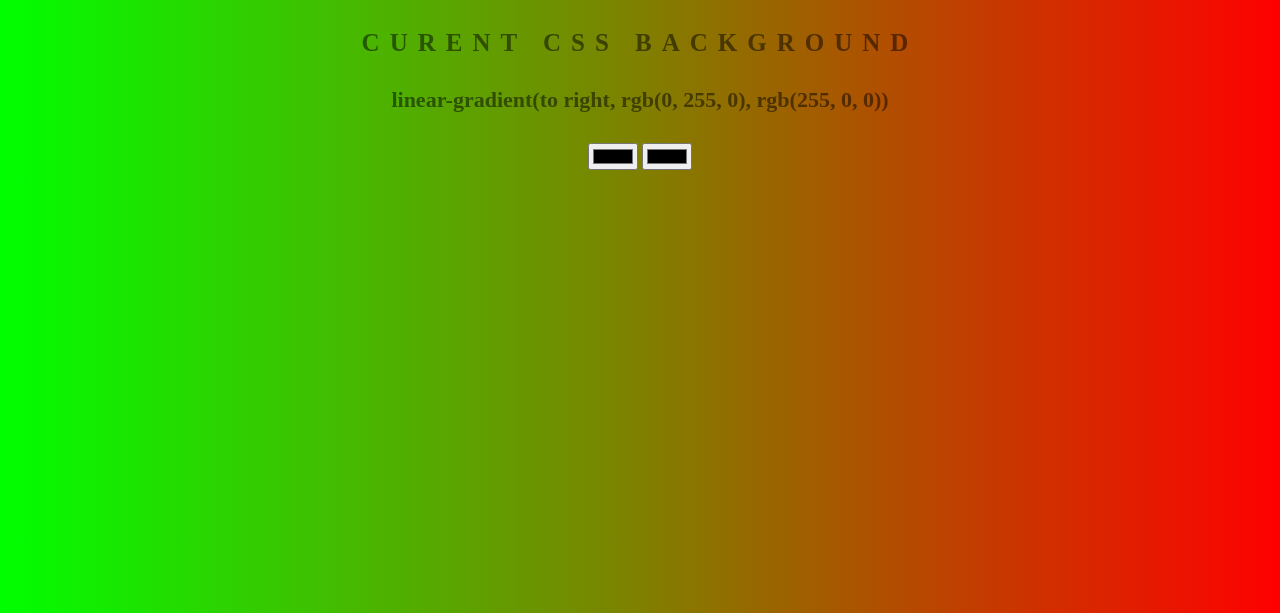
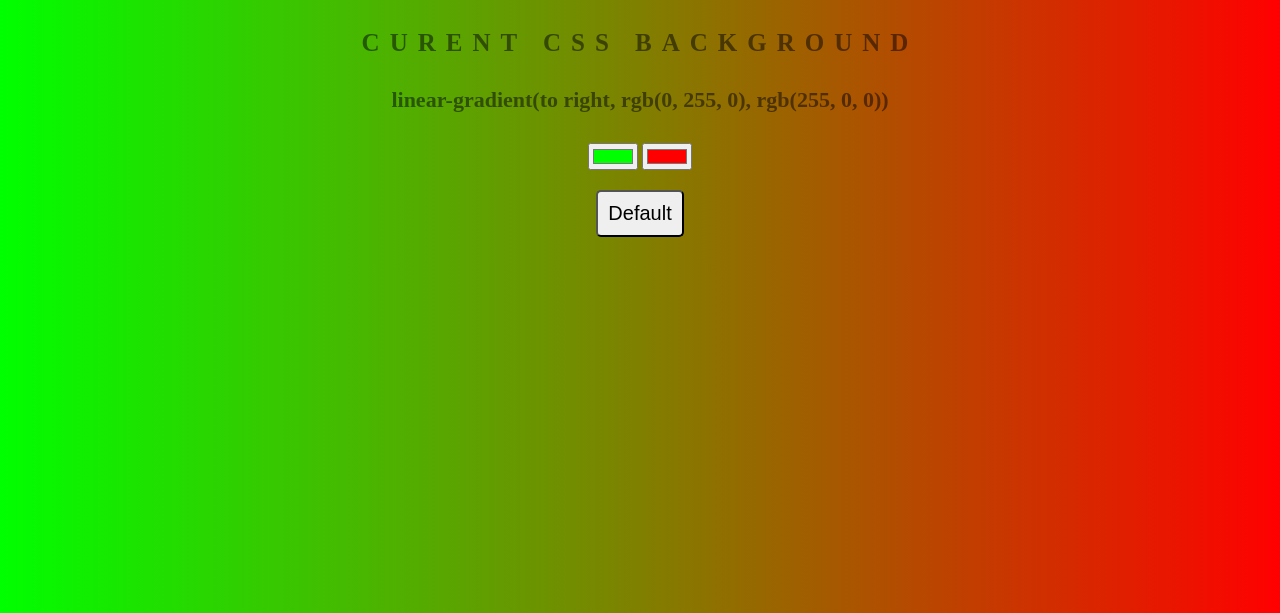
Before and after one commit to thamerbk/background-generator, a plain HTML site: page index.html in a window 1280 px wide. Shown: the part 187-800 px from the top of the page. Drawn offline with Linux system fonts and the light colour scheme.

Commit message:
add button (default)

```diff
--- a/index.html
+++ b/index.html
@@ -14,9 +14,10 @@
     <p class="sm-title">CURENT CSS BACKGROUND</p>
     <div class="linear">linear-gradient(to right, rgb(0, 255, 0), rgb(255, 0, 0))</div>
     <div class="boxs">
-      <input type="color" name="color1" id="box1">
-      <input type="color" name="color2" id="box2">
+      <input type="color" name="color1" id="box1" value="#00ff00">
+      <input type="color" name="color2" id="box2" value="#ff0000">
     </div>
+    <button class="btn">Default</button>
   </div>
   <script src="main.js"></script>
 </body>
--- a/main.js
+++ b/main.js
@@ -2,6 +2,7 @@ let boxs = document.querySelector(".boxs")
 let inputColor1 = document.getElementById("box1");
 let inputColor2 = document.getElementById("box2");
 let linear = document.querySelector(".linear");
+let btn = document.querySelector(".btn");
 
 
 // first way 1(without localStorage)
@@ -35,3 +36,8 @@ let linear = document.querySelector(".linear");
 
   inputColor1.addEventListener("input", colorChange);
   inputColor2.addEventListener("input", colorChange);
+
+  btn.onclick = function() {
+    window.localStorage.clear();
+    location.reload()
+  }
--- a/style.css
+++ b/style.css
@@ -25,3 +25,10 @@ body{
   color: rgba(0, 0, 0, 0.50);
   margin: 30px;
 }
+
+.btn {
+  margin: 20px;
+  padding: 10px;
+  font-size: 20px;
+  border-radius: 5px;
+}
```
